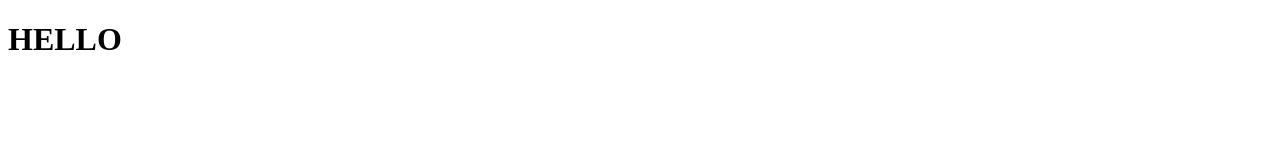
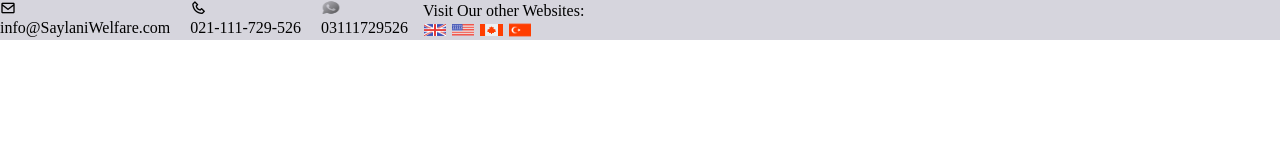
Before and after one commit to BasiratHamayoon/Sylaniwalfare-assignament, a plain HTML site: page index.html in a window 1280 px wide. Drawn offline with nearby package versions, Linux system fonts and the light colour scheme.

Commit message:
creating top border

```diff
--- a/index.html
+++ b/index.html
@@ -3,10 +3,33 @@
 <head>
           <meta charset="UTF-8">
           <meta name="viewport" content="width=device-width, initial-scale=1.0">
+          <link href='https://unpkg.com/boxicons@2.1.4/css/boxicons.min.css' rel='stylesheet'>
           <title>Document</title>
+          <link rel="stylesheet" href="./style.css">
 </head>
 <body>
-          <h1>HELLO</h1>
-
+    <div class="containe">
+          <div class="topbar">
+            <div class="email">
+           <i class="bx bx-envelope"></i><br>
+            <a href="mailto:info@SaylaniWelfare.com">info@SaylaniWelfare.com</a></div>
+           <div class="phone">
+            <i class="bx bx-phone"></i><br>
+            <p>021-111-729-526</p></div>
+            <div class="whatsapp">
+              <p><img src="./icons/icons8-whatsapp-100.png" width="20%" height="15px">03111729526</p>
+            </div>
+            <div class="otherweb">
+              <div id="para">
+              <p>Visit Our other Websites:</p>
+              <div class="flags">
+              <img src="./flags/icons8-united-kingdom-48.png" width="15%" height="20px">
+              <img src="./flags/icons8-usa-flag-48.png" width="15%" height="20px">
+              <img src="./flags/icons8-canada-48.png" width="15%" height="20px">
+              <img src="./flags/icons8-turkey-48.png" width="15%" height="20px">
+            </div>
+            </div>
+          </div>
+          </div>
 </body>
 </html>
--- /dev/null
+++ b/style.css
@@ -0,0 +1,31 @@
+*{
+    padding: 0px;
+    margin: 0px;
+    box-sizing: border-box;
+
+}
+.topbar{
+    width: 100%;
+    height: 40px;
+    background-color: rgb(214, 213, 221);
+    display: flex;
+}
+.phone{
+    padding-left: 20px;
+
+}
+.whatsapp{
+    padding-left: 20px;
+}
+.topbar a{
+    color: black;
+    text-decoration: none;
+}
+#icon{
+    width: 100px;
+    height: 100%;
+}
+.otherweb{
+    display: flex;
+    padding-top: 2px;
+}
```
Also changed, not shown: flags/icons8-canada-48.png (added), flags/icons8-turkey-48.png (added), flags/icons8-united-kingdom-48.png (added), flags/icons8-usa-flag-48.png (added), icons/icons8-email-50.png (added), icons/icons8-phone-50.png (added), icons/icons8-whatsapp-100.png (added).
